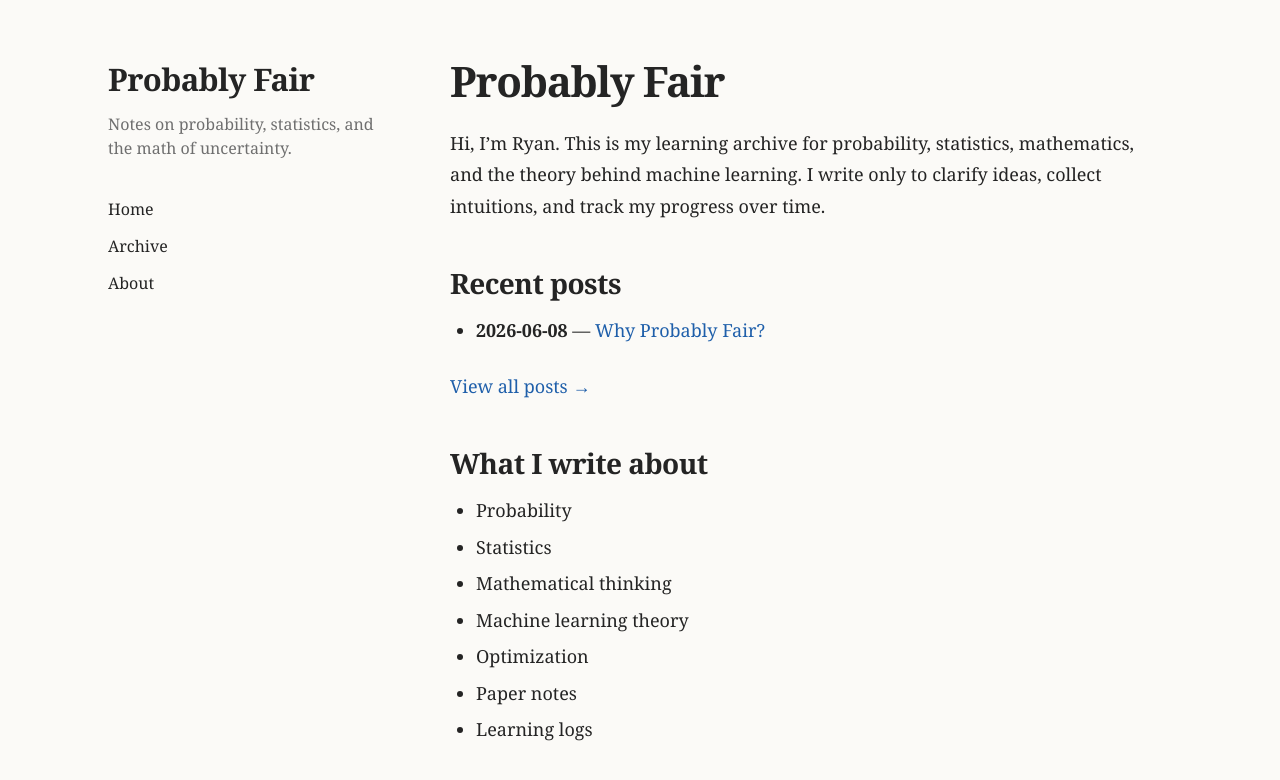
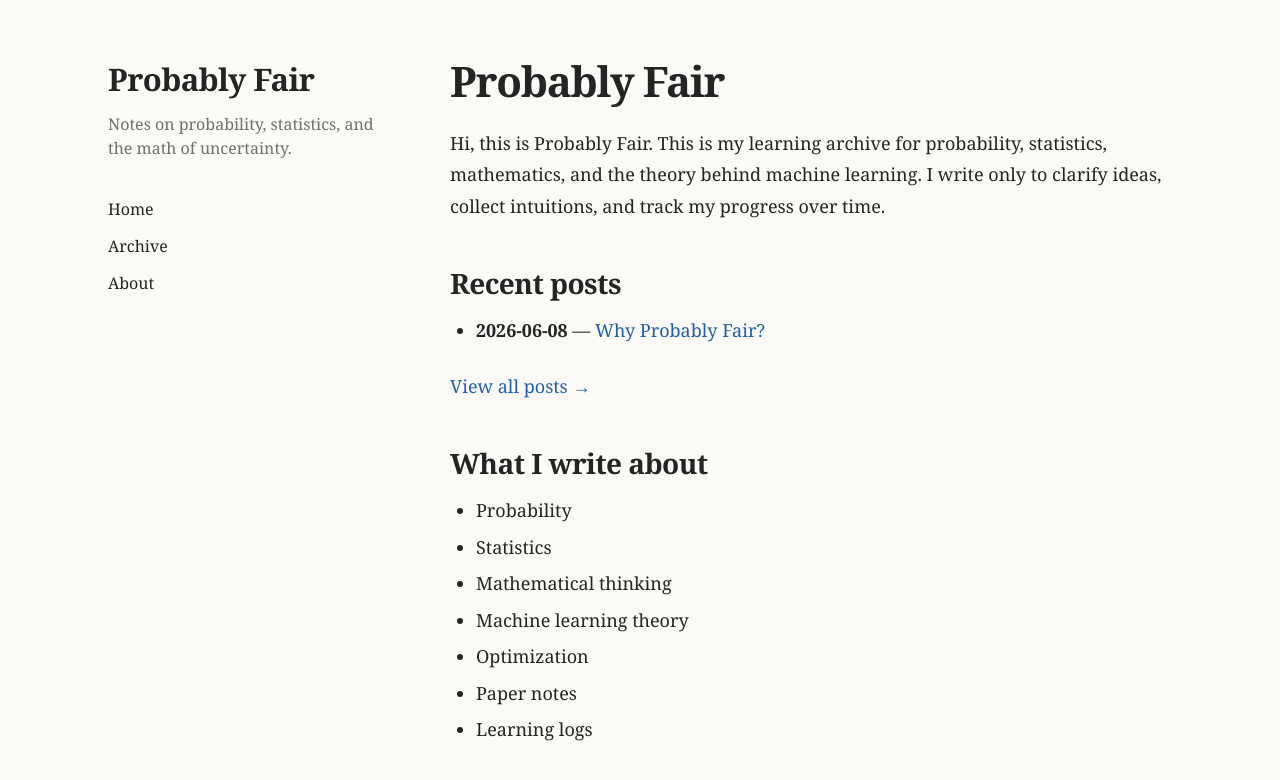
Before and after one commit to probablyfair/probablyfair.github.io, a Jekyll site: the page built from index.md, in a window 1280 px wide. Shown: the top 780 px of the page. Built offline with Jekyll 4.4.1, drawn with Linux system fonts in a browser that asks for light colours.

Commit message:
Modify pages

```diff
--- a/index.md
+++ b/index.md
@@ -5,7 +5,7 @@ title: Home
 
 # Probably Fair
 
-Hi, I'm Ryan. This is my learning archive for probability, statistics, mathematics, and the theory behind machine learning. I write only to clarify ideas, collect intuitions, and track my progress over time.
+Hi, this is Probably Fair. This is my learning archive for probability, statistics, mathematics, and the theory behind machine learning. I write only to clarify ideas, collect intuitions, and track my progress over time.
 
 ## Recent posts
 
```
